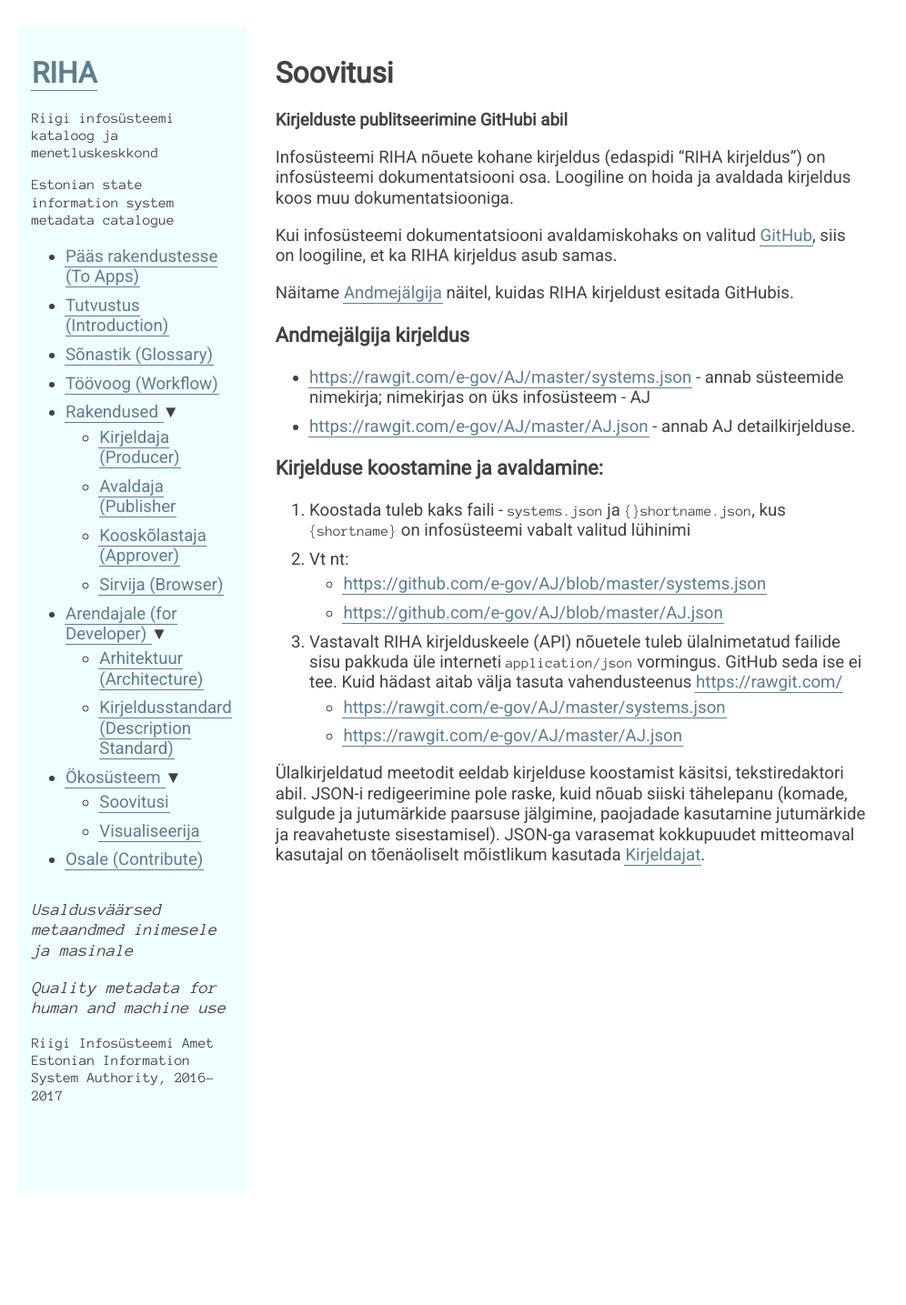
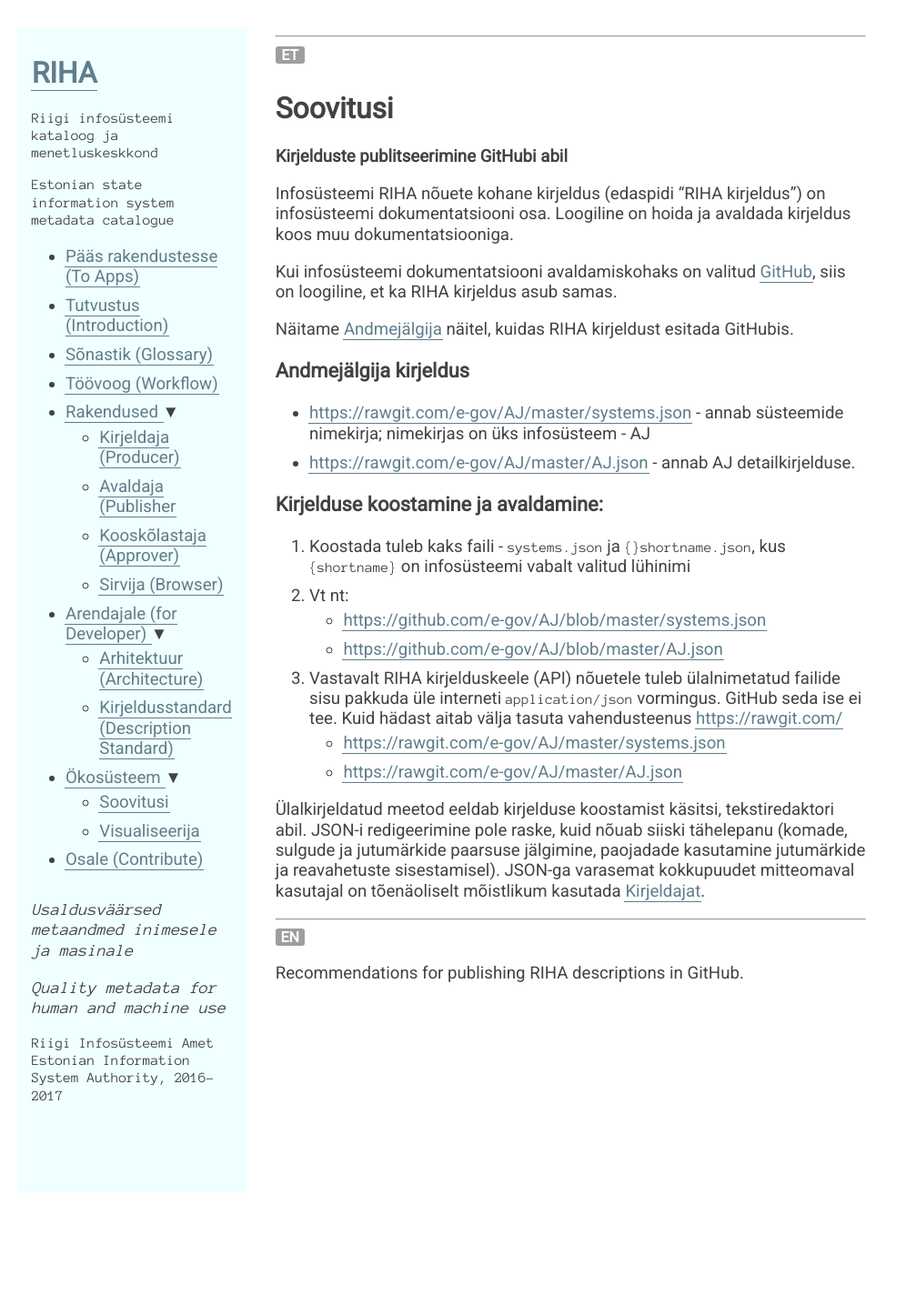
Before and after one commit to e-gov/RIHA-Index, a Jekyll site: the page built from Soovitusi.md, in a window 1280 px wide. Shown: the whole page at 91% size, without its empty margins (0-996 px from the left). Built offline with Jekyll 4.4.1, drawn with Linux system fonts in a browser that asks for light colours.

Commit message:
Update Soovitusi.md

```diff
--- a/Soovitusi.md
+++ b/Soovitusi.md
@@ -4,6 +4,10 @@ layout: IT
 permalink: Soovitusi
 published: true
 ---
+
+---
+
+{% include ET.html %}
 
 # Soovitusi
 
@@ -30,4 +34,10 @@ Näitame [Andmejälgija](https://github.com/e-gov/AJ) näitel, kuidas RIHA kirje
   - [https://rawgit.com/e-gov/AJ/master/systems.json](https://rawgit.com/e-gov/AJ/master/systems.json)
   - [https://rawgit.com/e-gov/AJ/master/AJ.json](https://rawgit.com/e-gov/AJ/master/AJ.json)
 
-Ülalkirjeldatud meetodit eeldab kirjelduse koostamist käsitsi, tekstiredaktori abil. JSON-i redigeerimine pole raske, kuid nõuab siiski tähelepanu (komade, sulgude ja jutumärkide paarsuse jälgimine, paojadade kasutamine jutumärkide ja reavahetuste sisestamisel). JSON-ga varasemat kokkupuudet mitteomaval kasutajal on tõenäoliselt mõistlikum kasutada [Kirjeldajat](/Kirjeldaja).
+Ülalkirjeldatud meetod eeldab kirjelduse koostamist käsitsi, tekstiredaktori abil. JSON-i redigeerimine pole raske, kuid nõuab siiski tähelepanu (komade, sulgude ja jutumärkide paarsuse jälgimine, paojadade kasutamine jutumärkide ja reavahetuste sisestamisel). JSON-ga varasemat kokkupuudet mitteomaval kasutajal on tõenäoliselt mõistlikum kasutada [Kirjeldajat](/Kirjeldaja).
+
+---
+
+{% include EN.html %}
+
+Recommendations for publishing RIHA descriptions in GitHub.
```
